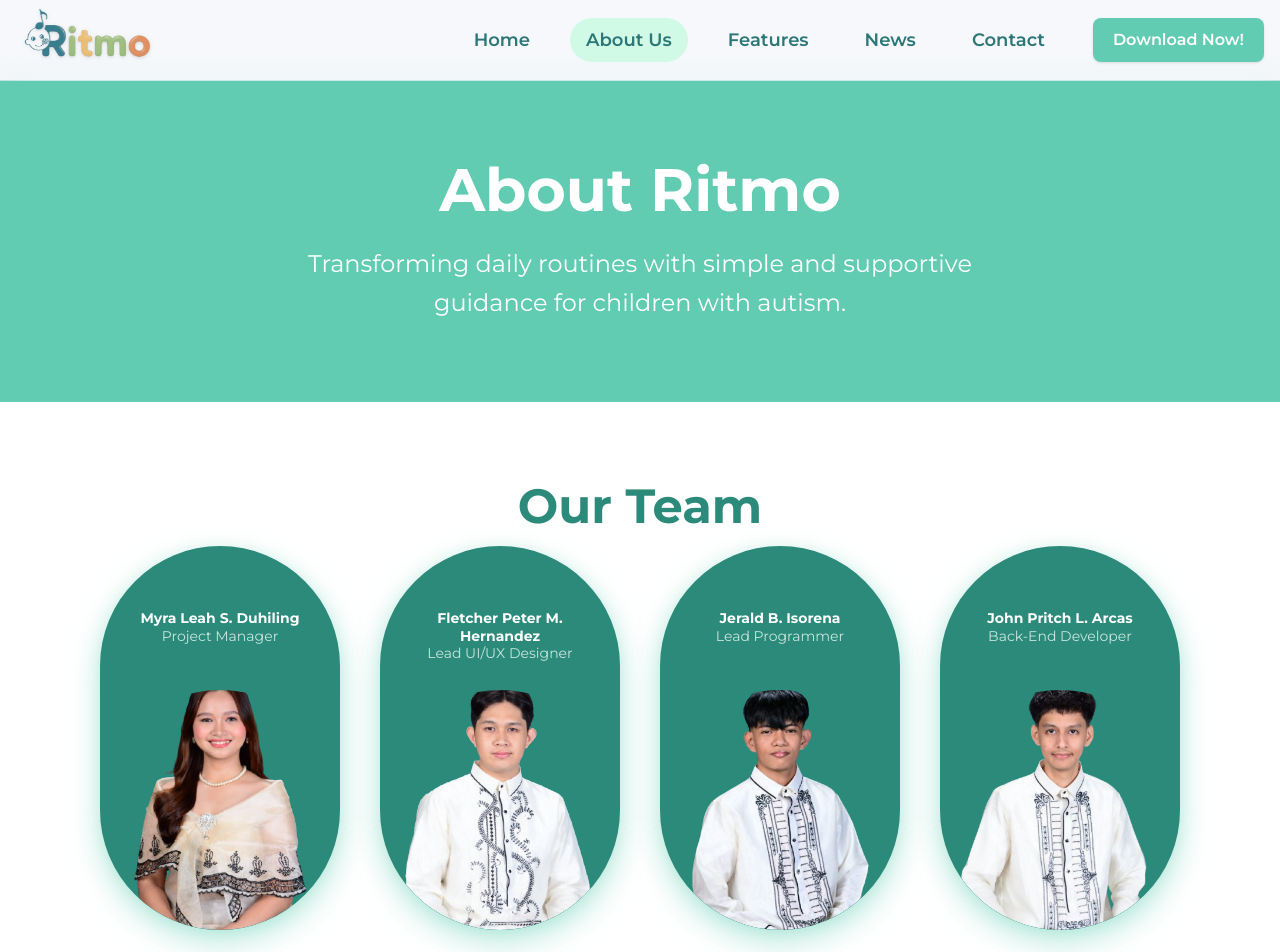
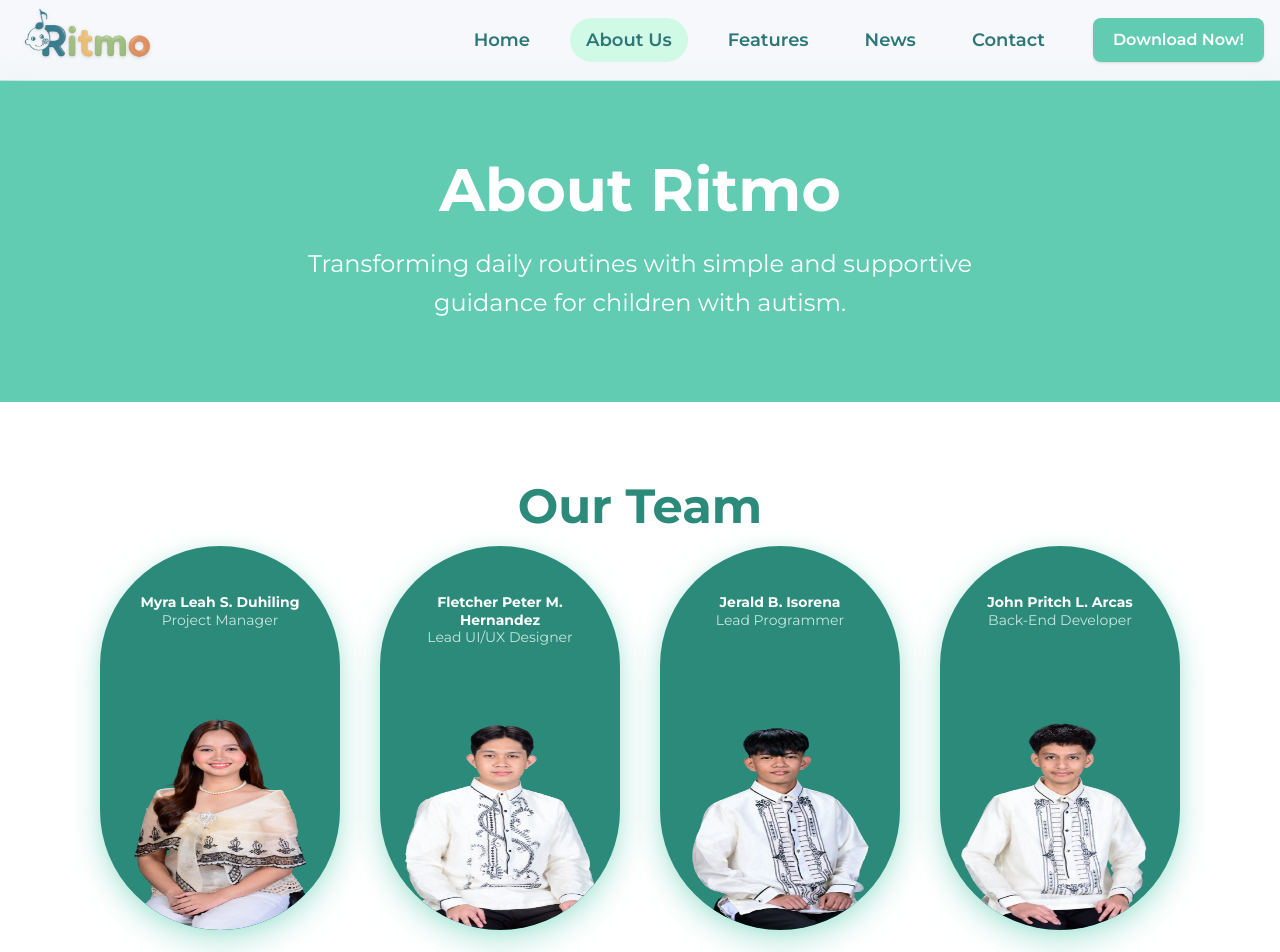
Before and after one commit to johnkarlmolina/ritmo-2.0, a React (Vite) app: page /about in a window 1280 px wide. Shown: the top 952 px of the page. Built offline with nearby package versions, Linux system fonts and the light colour scheme.

Commit message:
object-fill

```diff
--- a/src/components/TeamMemberCard.tsx
+++ b/src/components/TeamMemberCard.tsx
@@ -25,7 +25,7 @@ export default function TeamMemberCard({ name, role, img, bg = '#2B8A7A', detail
         style={{ backgroundColor: bg }}
       >
         {/* Front */}
-        <div className="flip-face flip-front flex flex-col items-center pt-16">
+        <div className="flip-face flip-front flex flex-col items-center pt-12">
           <div className="flip-hint">FLIP</div>
           <div className="text-center mb-2 px-4 z-10">
             <h3 className="text-sm font-bold text-white leading-tight">{name}</h3>
@@ -35,7 +35,7 @@ export default function TeamMemberCard({ name, role, img, bg = '#2B8A7A', detail
             <img
               src={img}
               alt={name}
-              className="w-full h-full object-cover"
+              className="w-full h-full object-fill "
               width={240}
               height={240}
               loading="eager"
```
